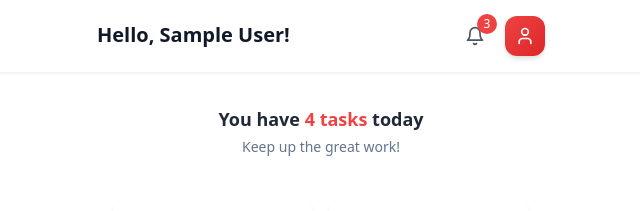
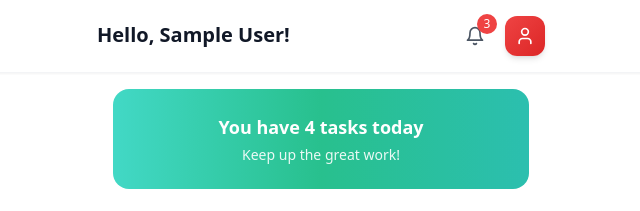
Before and after one commit to coolk4u/celekt-store-command-center, a React (Vite) app: page / in a window 1280 px wide. Shown: the top 211 px of the page, without its empty margins (319-959 px from the left). Built offline with nearby package versions, Linux system fonts and the light colour scheme; sample sign-in values are in the browser's storage.

Commit message:
Add horizontal strip with gradient
Implement a horizontal strip with a green gradient behind the "You have 4 tasks today" text on the dashboard, as per the design specifications.

```diff
--- a/src/pages/Dashboard.tsx
+++ b/src/pages/Dashboard.tsx
@@ -108,11 +108,15 @@ const Dashboard = () => {
 
       <div className="max-w-md mx-auto p-4 space-y-6">
         {/* Welcome Section */}
-        <div className="text-center py-4">
-          <h2 className="text-lg font-semibold text-gray-800 mb-1">
-            You have <span className="text-primary font-bold">4 tasks</span> today
-          </h2>
-          <p className="text-sm text-muted-foreground">Keep up the great work!</p>
+        <div className="relative text-center py-6">
+          {/* Green gradient strip */}
+          <div className="absolute inset-0 bg-gradient-to-r from-teal-400 via-emerald-500 to-teal-500 opacity-90 rounded-2xl"></div>
+          <div className="relative z-10">
+            <h2 className="text-lg font-semibold text-white mb-1">
+              You have <span className="font-bold">4 tasks</span> today
+            </h2>
+            <p className="text-sm text-white/90">Keep up the great work!</p>
+          </div>
         </div>
 
         {/* Summary Cards */}
```
